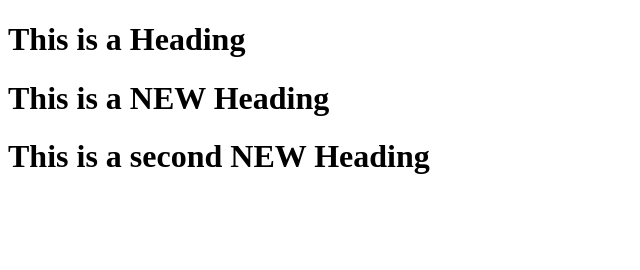
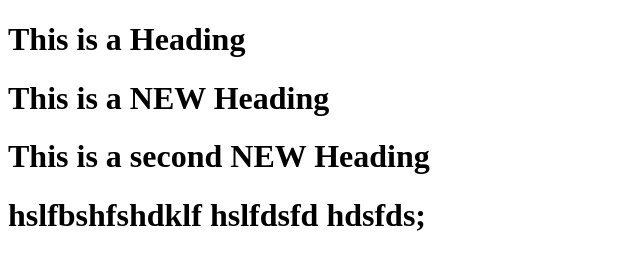
Before and after one commit to nthakom/lerningit, a plain HTML site: page index.html in a window 1280 px wide. Shown: the whole page, without its empty margins (0-640 px from the left). Drawn offline with Linux system fonts and the light colour scheme.

Commit message:
changed the index in branch a

```diff
--- a/index.html
+++ b/index.html
@@ -9,6 +9,7 @@
 <h1>This is a NEW Heading</h1>
 
 <h1>This is a second NEW Heading</h1>
+<h1>hslfbshfshdklf hslfdsfd hdsfds;</h1>
 
 </body>
 </html>
```
